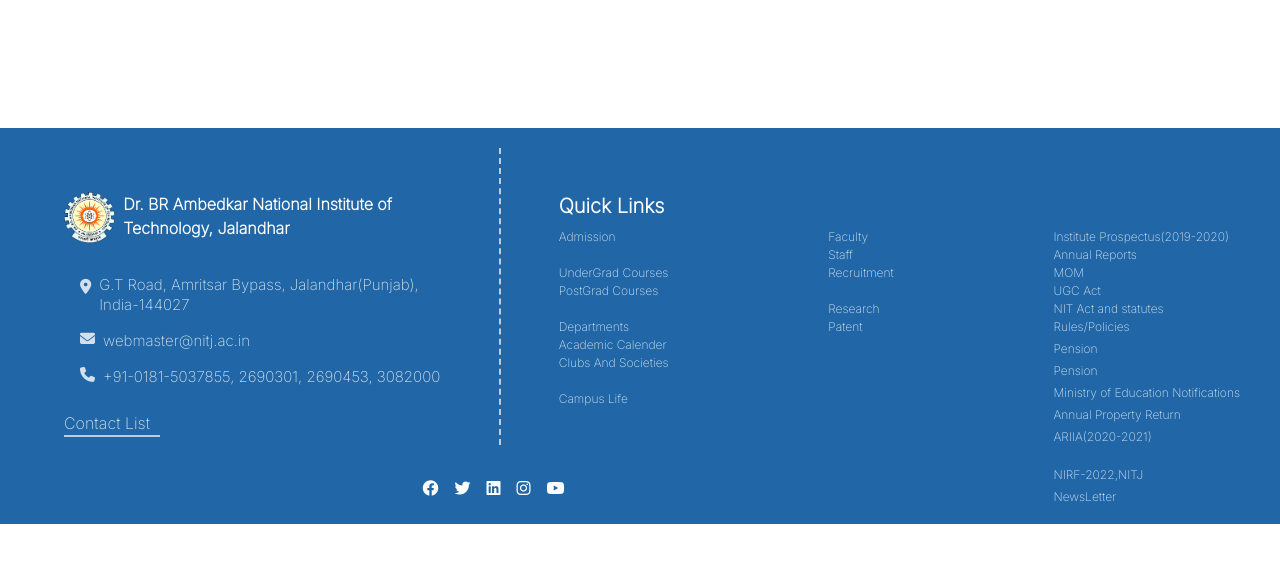
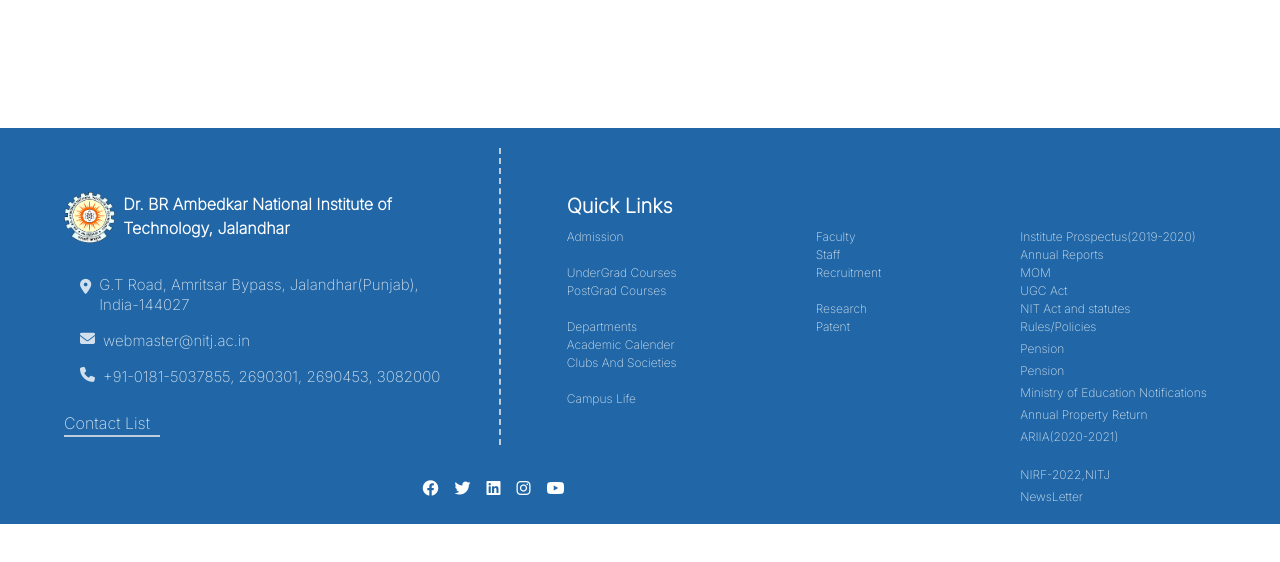
Before and after one commit to wdmc-nitj/footer.github.io, a website: page index.html in a window 1280 px wide. Drawn offline with nearby package versions, Linux system fonts and the light colour scheme.

Commit message:
Update index.html

```diff
--- a/index.html
+++ b/index.html
@@ -40,7 +40,7 @@
 </div>
 
 <div class="lg:border-r-2 lg:border-y-gray-300 lg:border-dashed lg:opacity-80 lg:h-3/4 lg:absolute ml-[39%] none mt-5 z-50"></div>
-<div class="lg:mt-16 lg:w-[54%] w-[90%] lg:mr-10 lg:ml-1 ml-3 mr-3 mb-3.5 mt-0">
+<div class="lg:mt-16 lg:w-[50%] w-[90%] lg:mr-10 lg:ml-1 ml-3 mr-3 mb-3.5 mt-0">
     <h2 class="mb-2 text-xl font-semibold mt-20 lg:mt-0">Quick Links</h2>
     <div class="flex justify-between">
     <div class="flex flex-col opacity-80 lg:text-[12px] text-[10px]">
```
